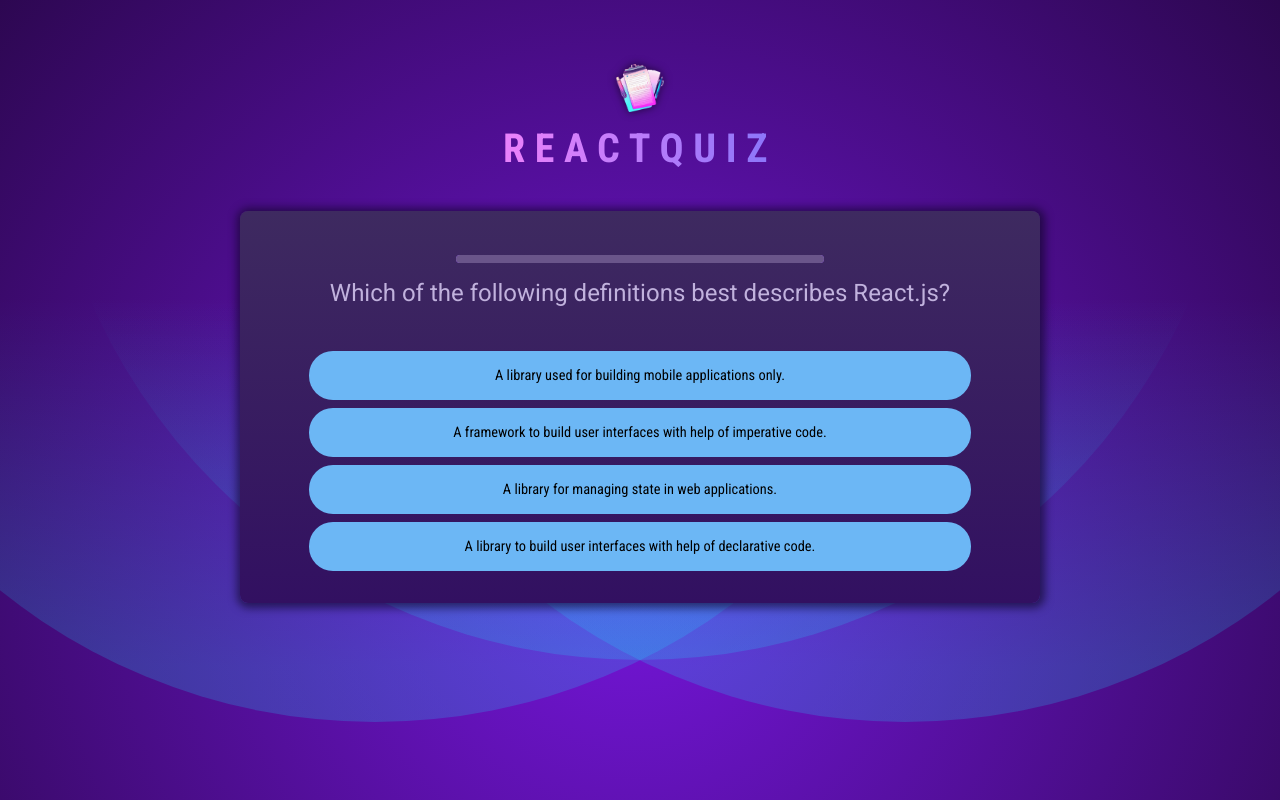
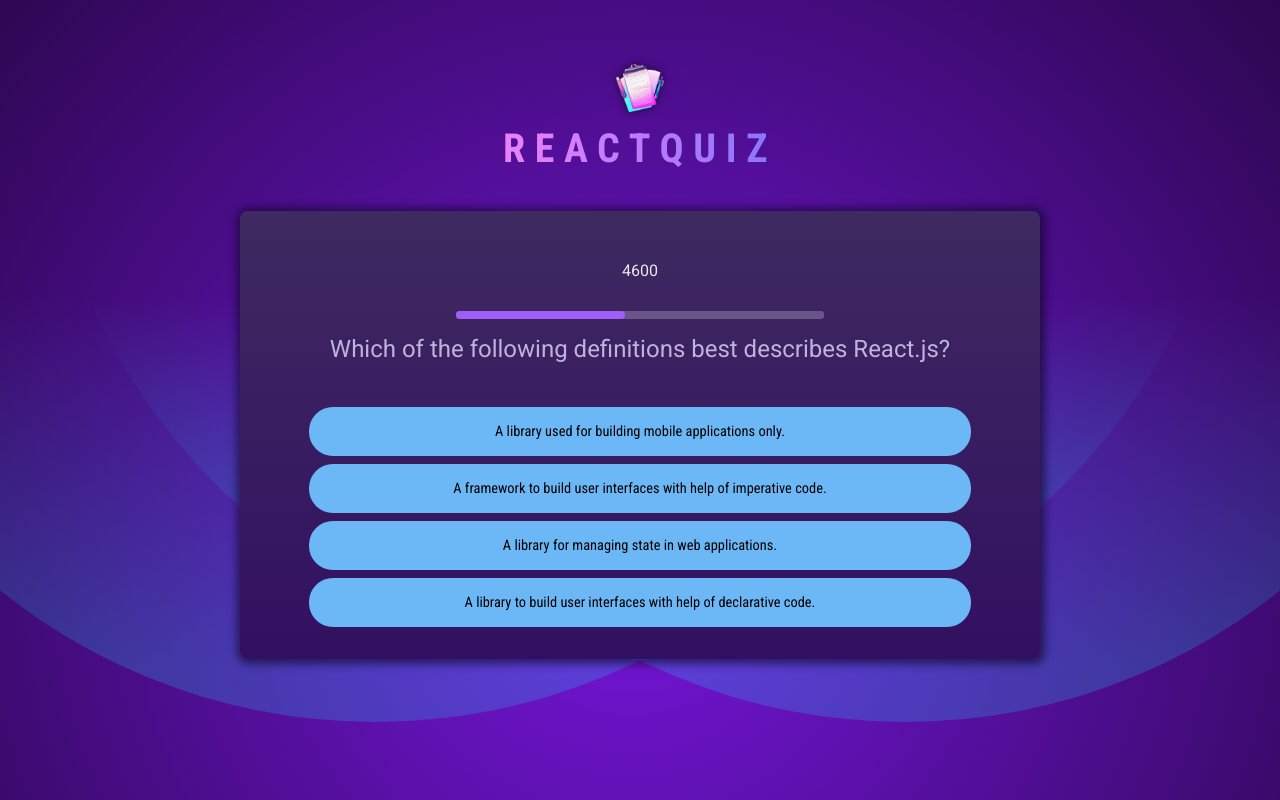
Before and after one commit to IdaGanji/Quiz-App, a React (Vite) app: page / in a window 1280 px wide. Built offline with nearby package versions, Linux system fonts and the light colour scheme.

Commit message:
Use Effect CleanUp function

```diff
--- a/src/components/QuestionTimer.jsx
+++ b/src/components/QuestionTimer.jsx
@@ -1,20 +1,32 @@
 import { useState, useEffect } from "react"
 export default function QuestionTimer({ timeout, onTimeOut }) {
     const [remainingTime, setRemainingTime] = useState(timeout)
-    //If we don´t wrap it with useEffect, on every re-render so runs this code and we get a new timeOut
-    // We only want one timeout and it should be run again if any of the props/states passed to it change
-    // For example if the parent component changes the timeout or the onTimeout function then we want setTimeout to be called again with the updated properties
     useEffect(() => {
         setTimeout(onTimeOut, timeout)
         console.log("Setting Timeout");
     }, [onTimeOut, timeout])
-    // we want our remainingTime state to gets updated every 100ms, but we only want setInterval to happen once
-    // so we need to wrap it with useeffect because otherwise we would have this evig loop
+    //The cleanup function in useEffect runs before the component unmounts or before the effect re-runs.
     useEffect(() => {
-        setInterval(() => {
+     const interval= setInterval(() => {
             setRemainingTime(prev => prev - 100)
         }, 100)
         console.log("Setting Interval");
+        // in our case:
+        // this function gets automatically called by react before the component is unmounted from the dom
+        return () => {
+            clearInterval(interval)
+        }
     },[])
-    return <progress id="question-time" max={timeout} value={remainingTime}></progress>
+    return <>
+        <p>{ remainingTime}</p>
+    <progress id="question-time" max={timeout} value={remainingTime}></progress></>
 }
+// The issue of the last commit was that the timer depleated at half of the time defined in timeOut
+// reason is that even though we are wrapping setInterval with useEffect, the code gets called twice!
+// Due to strictMode in development
+//The components get umounted and mounted again so the UseEffects run twice!
+//If the useEffect runs twice (due to Strict Mode, hot reload, or component re-mounting), two separate setInterval instances are created.
+//Each interval decreases remainingTime every 100 ms independently, meaning the state is updated twice as often.
+//Instead of decrementing remainingTime by 100 ms every 100 ms, it now decrements 200 ms every 100 ms, effectively making the timer run twice as fast.
+//::Solution:://
+// We need a cleanup function in usEeffect
```
